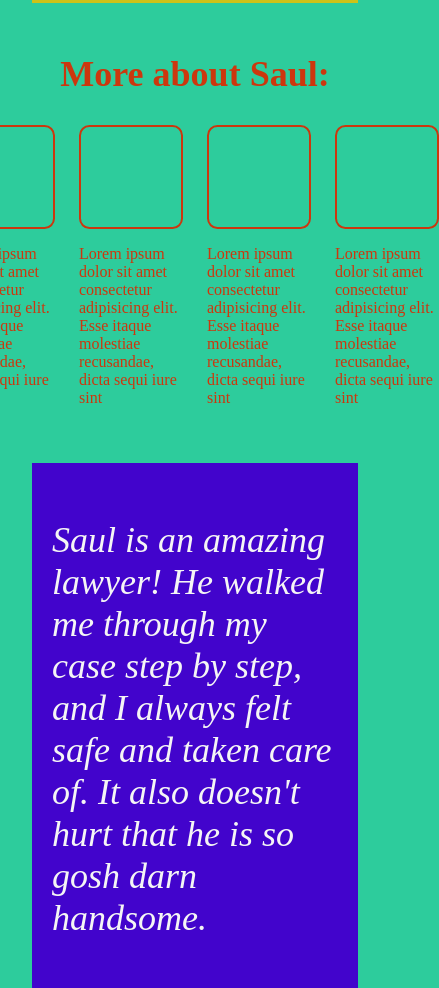
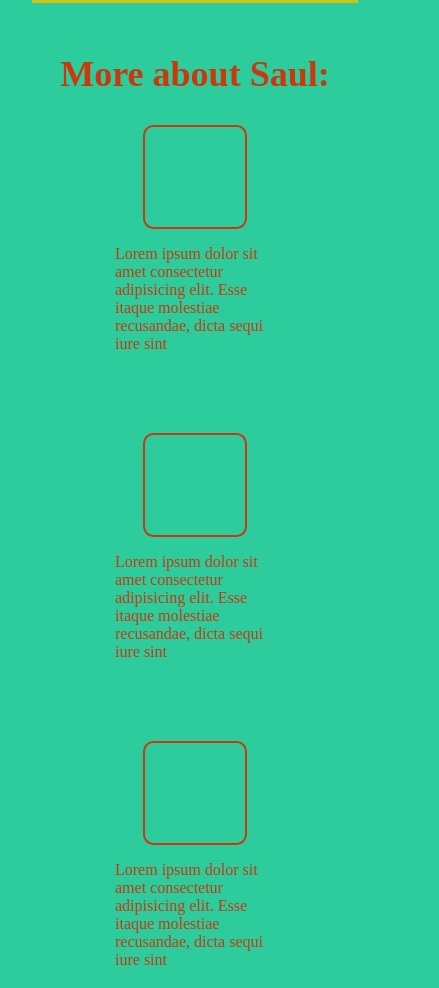
Before and after one commit to HamzaBustanji/better-call-saul-landing-page, a plain HTML site: page index.html in a window 390 px wide. Shown: the part 717-1705 px from the top of the page, 439 px wide, since content can reach past the window. Drawn offline with Linux system fonts and the light colour scheme.

Commit message:
Add styling to 'middle-section' to center boxes and make them responsive

```diff
--- a/css/style.css
+++ b/css/style.css
@@ -83,8 +83,18 @@ img {
 .boxes {
   display: flex;
   justify-content: center;
-  gap: 24px;
+  flex-wrap: wrap;
+  gap: 4rem;
 }
+
+.box {
+  display: flex;
+  flex-direction: column;
+  justify-content: center;
+  align-items: center;
+  flex-basis: 10rem;
+}
+
 .testemonial {
   margin-top: 20px;
   display: flex;
```
